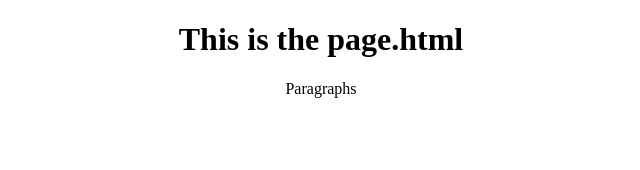
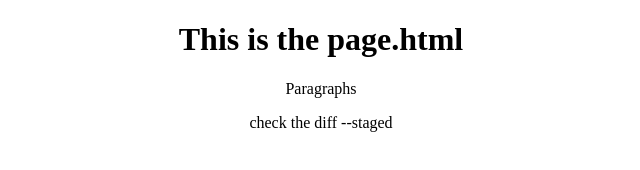
Before and after one commit to Shabair/testing, a plain HTML site: page page.html in a window 1280 px wide. Shown: the whole page, without its empty margins (319-959 px from the left). Drawn offline with Linux system fonts and the light colour scheme.

Commit message:
check the -- staged

```diff
--- a/page.html
+++ b/page.html
@@ -7,6 +7,8 @@
 <center>
 	<h1>This is the page.html</h1>
 	<p>Paragraphs</p>
+	<p>check the diff --staged</p>
+
 </center>
 </body>
 </html>
```
Also changed, not shown: index.html (+1 -0 lines).
